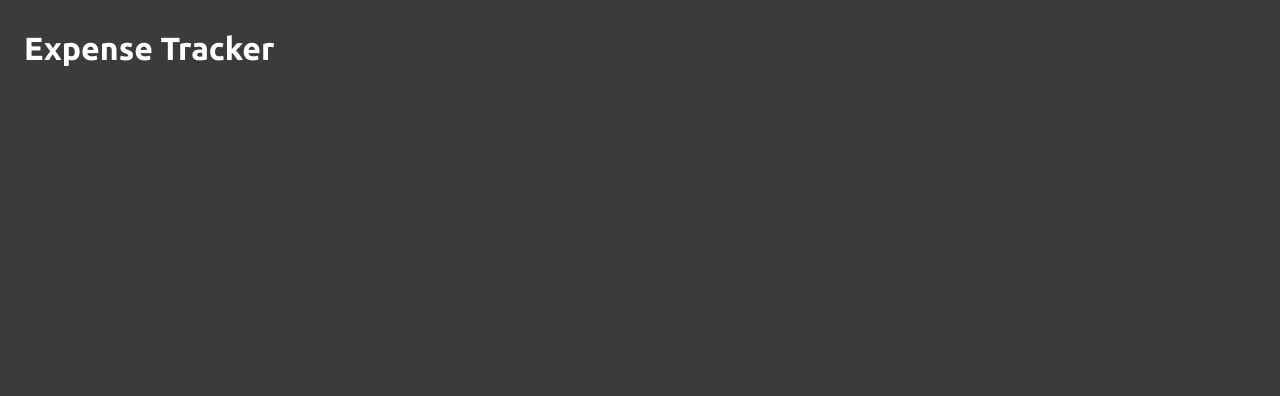
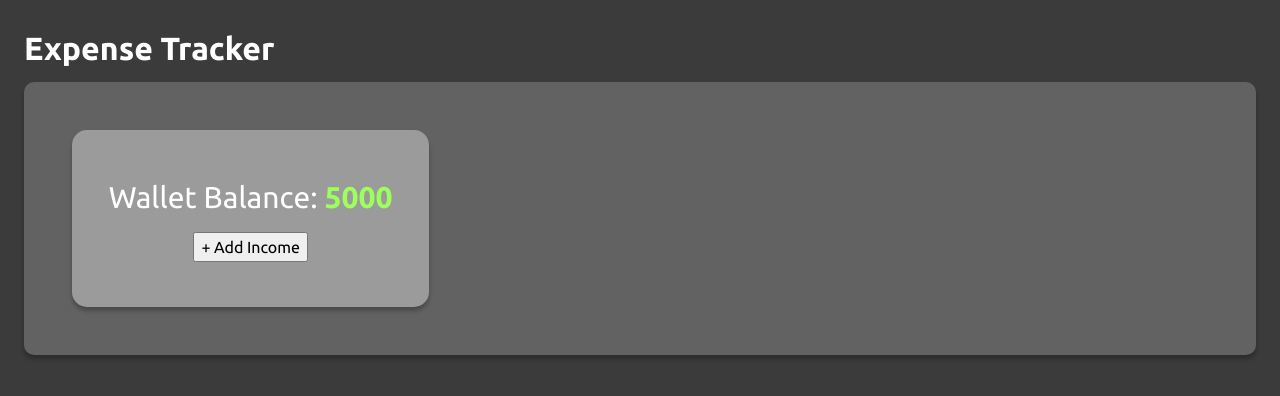
Before and after one commit to Akspublisher/xepensetracker, a React (Create React App) app: page / in a window 1280 px wide. Shown: the top 396 px of the page. Built offline with nearby package versions, Linux system fonts and the light colour scheme.

Commit message:
Wellet Card commit

```diff
--- a/src/pages/Home/Home.js
+++ b/src/pages/Home/Home.js
@@ -104,7 +104,16 @@ export default function Home() {
 
     <h1>Expense Tracker</h1>
 
+    <div className={styles.cardsWrapper}>
+          <Card
+          title="Wallet Balance"
+          value={balance}
+          buttonText="+ Add Income"
+          buttontype="success"
+          handleClick={() => setIsOpenAddBalance(true)}
+          />
 
+      </div>
     </div>
   );
 }
```
